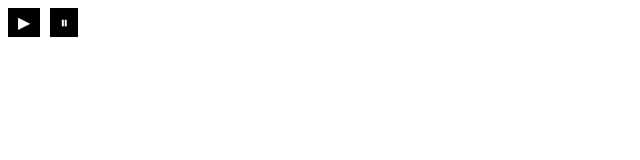
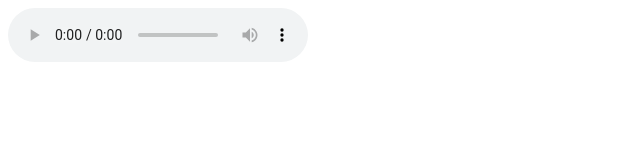
Before and after one commit to markentas/mis15lara, a plain HTML site: page audio.html in a window 1280 px wide. Shown: the whole page, without its empty margins (0-640 px from the left). Drawn offline with Linux system fonts and the light colour scheme.

Commit message:
Update audio.html

```diff
--- a/audio.html
+++ b/audio.html
@@ -7,43 +7,18 @@
 
 
 <style>
-.controls {
-    display: flex;
-    gap: 10px;
-}
-button {
-    padding: 5px 10px;
-    font-size: 16px;
-    cursor: pointer;
-    background-color: black; /* tu color */
-    color: white; /* texto visible */
-    border: none; /* quita borde por defecto */
-    -webkit-appearance: none; /* elimina estilo iOS */
-    -moz-appearance: none; /* elimina estilo Firefox */
-    appearance: none; /* elimina estilo moderno */
-    outline: none; /* quita outline al hacer focus */
-}
 
-button:active {
-    background-color: black; /* mantiene negro al tocar */
-}
-
-button::-moz-focus-inner {
-    border: 0; /* elimina borde interno Firefox */
-}
 </style>
 </head>
 <body>
-  <audio id="player" src="audio/We Found Love x I Gotta Feeling Mashup Full Version.mp3"></audio>
 
-<div class="controls">
-    <button id="playBtn">▶</button>
-    <button  id="pauseBtn">⏸</button>
-</div>
+<audio controls autoplay>
+  <source src="audio/We Found Love x I Gotta Feeling Mashup Full Version.mp3" type="audio/mp3">
+Your browser does not support the audio element.
+</audio>
+
 <script>
-const player = document.getElementById('player');
-document.getElementById('playBtn').onclick = () => player.play();
-document.getElementById('pauseBtn').onclick = () => player.pause();
+
 </script>
 </body>
 </html>
```
